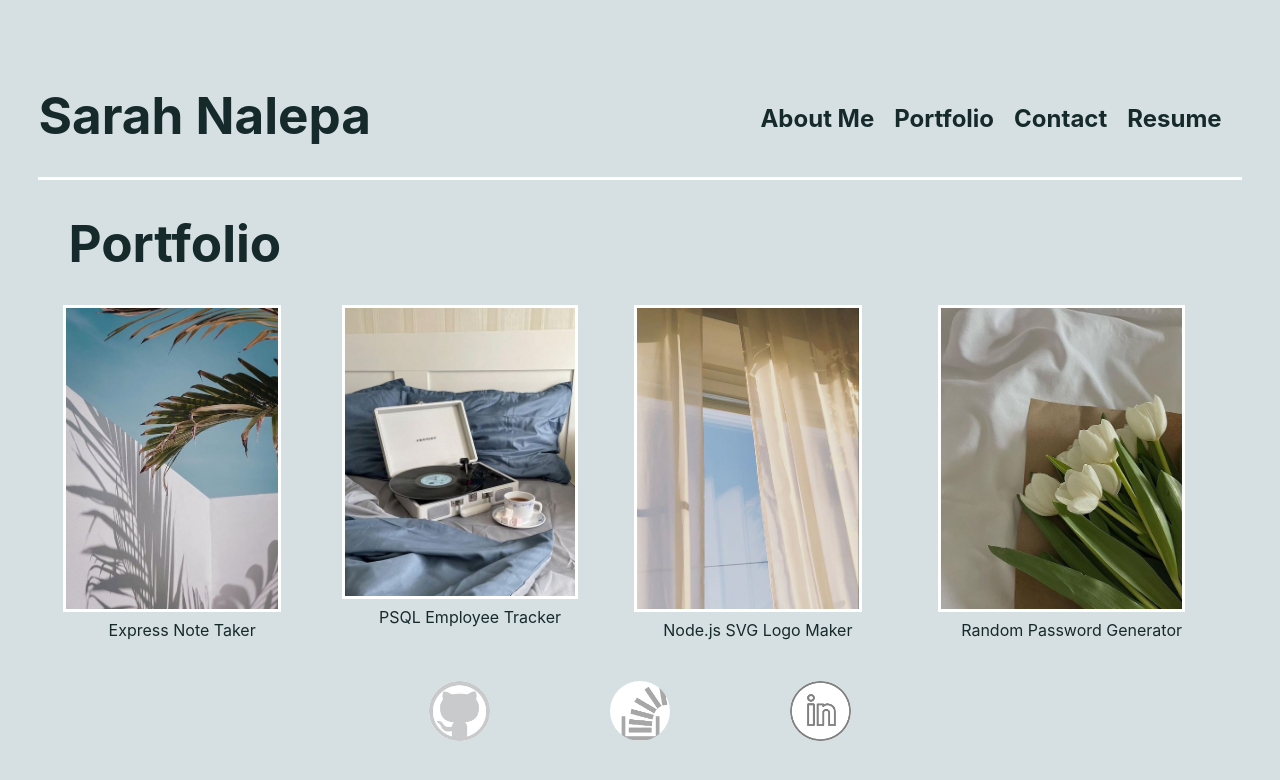
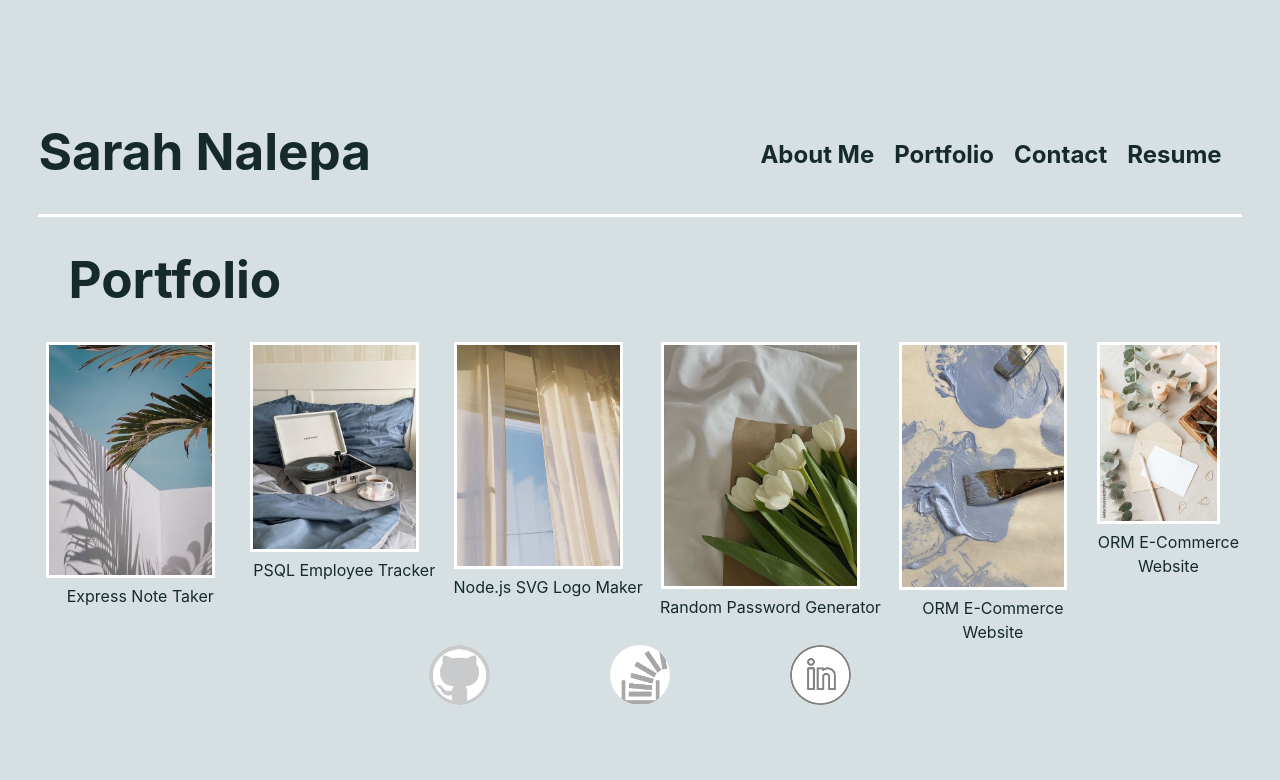
Before and after one commit to snalepa11/react-portfolio, a React (Vite) app in the folder react-portfoliov/: page / in a window 1280 px wide. Shown: the top 780 px of the page. Built offline with nearby package versions, Linux system fonts and the light colour scheme.

Commit message:
portfolio

```diff
--- a/react-portfoliov/src/App.css
+++ b/react-portfoliov/src/App.css
@@ -27,6 +27,11 @@
   max-width: 80%;
   border: white solid 3px;
   margin-right: 20px;
+   & figcaption {
+    font-weight: bold;
+    margin-top: -20px;
+    color: #162a2c;
+  }
 }
 
 
--- a/react-portfoliov/src/pages/Portfolio.jsx
+++ b/react-portfoliov/src/pages/Portfolio.jsx
@@ -3,6 +3,8 @@ import tree from '../assets/tree.jpeg'
 import record from '../assets/record player.jpeg'
 import linen from '../assets/linen.jpeg'
 import tulips from '../assets/tulips.jpeg'
+import paint from '../assets/paint.jpeg'
+import shells from '../assets/stationary.jpeg'
 
 export default function Portfolio(){
     return (
@@ -25,6 +27,14 @@ export default function Portfolio(){
                 <a href='https://github.com/snalepa11/random-password-generator'><img class = 'tree' src = {tulips} alt = "white tulips in a brown paper bag" /></a>
                 <figcaption>Random Password Generator</figcaption>
             </div>
+            <div>
+                <a href='https://github.com/snalepa11/ORM-Ecommerce'><img class = 'tree' src={paint} alt = 'blue paint smeared on white canvas'/></a>
+                <figcaption>ORM E-Commerce Website</figcaption>
+            </div>
+            <div>
+            <a href='https://github.com/snalepa11/ORM-Ecommerce'><img class = 'tree' src={shells} alt = 'blue sea shells'/></a>
+                <figcaption>ORM E-Commerce Website</figcaption>
+            </div>
             </div>
         </div>
     );
```
